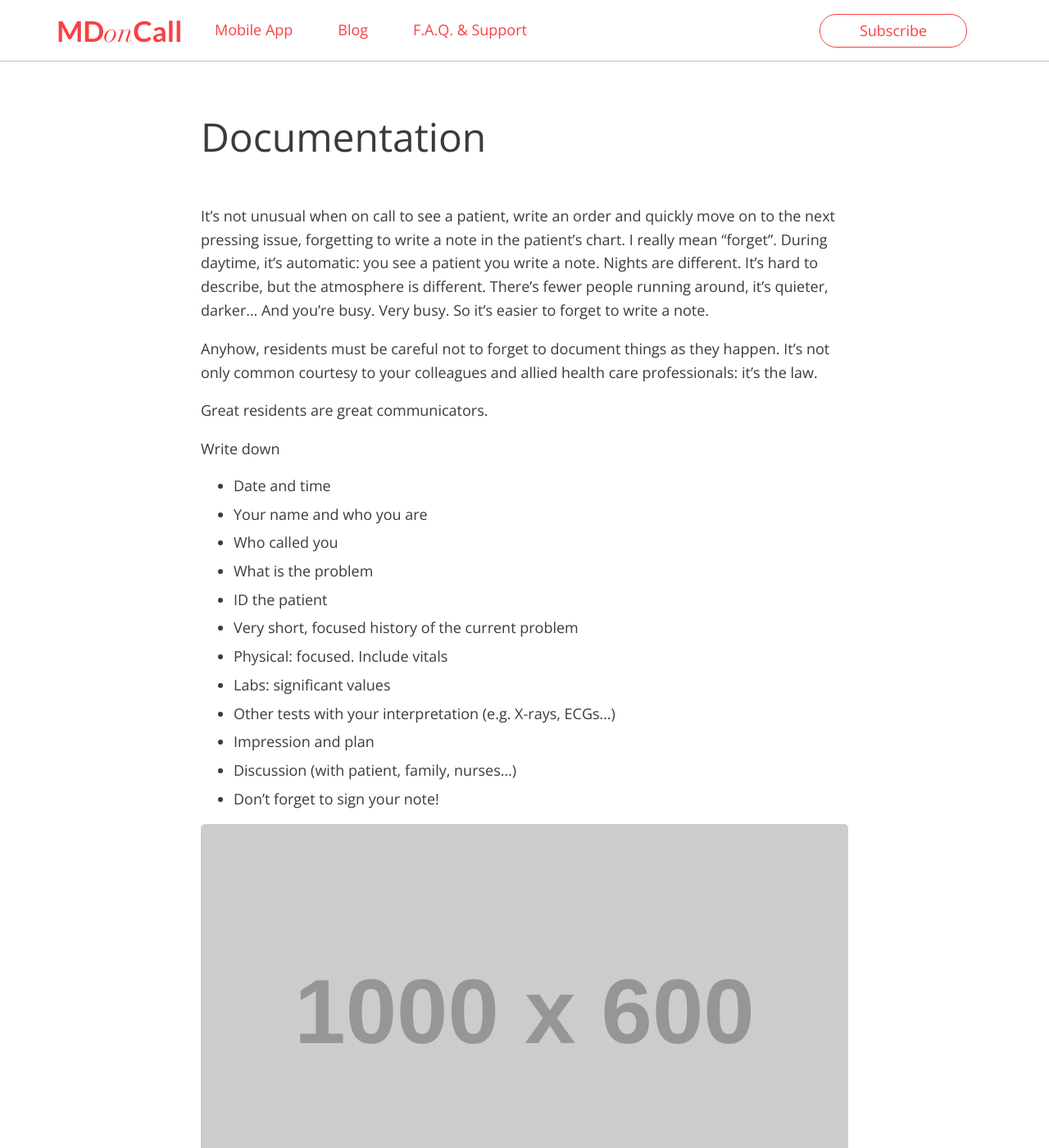
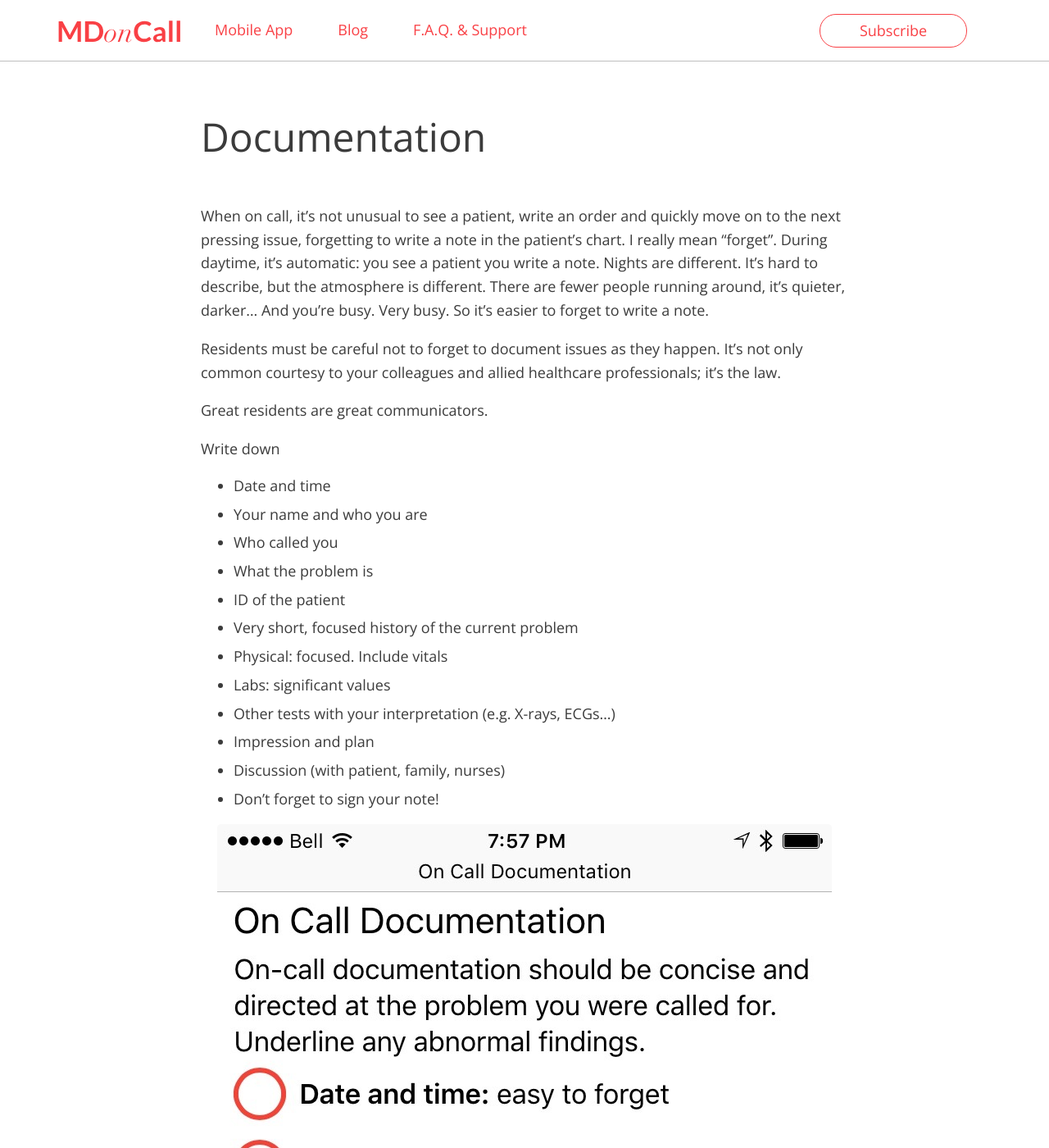
Before and after one commit to Messil/messil.github.io, a Jekyll site: the page built from _posts/2015-03-03-documentation.markdown, in a window 1280 px wide and 1400 px high. Shown: the whole window at 82% size. Built offline with Jekyll 4.4.1, drawn with Linux system fonts in a browser that asks for light colours; comment, search, counter and statistics services are not loaded; some of the changed text lies outside the part shown.

Commit message:
Edit blog post, add image.

```diff
--- a/_posts/2015-03-03-documentation.markdown
+++ b/_posts/2015-03-03-documentation.markdown
@@ -5,9 +5,9 @@ date:   2015-03-03 21:15:03
 favorite: 1
 ---
 
-It’s not unusual when on call to see a patient, write an order and quickly move on to the next pressing issue, forgetting to write a note in the patient’s chart.<!--more--> I really mean “forget”. During daytime, it’s automatic: you see a patient you write a note. Nights are different. It’s hard to describe, but the atmosphere is different. There’s fewer people running around, it’s quieter, darker… And you’re busy. Very busy. So it’s easier to forget to write a note.
+When on call, it’s not unusual to see a patient, write an order and quickly move on to the next pressing issue, forgetting to write a note in the patient’s chart.<!--more--> I really mean “forget”. During daytime, it’s automatic: you see a patient you write a note. Nights are different. It’s hard to describe, but the atmosphere is different. There are fewer people running around, it’s quieter, darker… And you’re busy. Very busy. So it’s easier to forget to write a note.
 
-Anyhow, residents must be careful not to forget to document things as they happen. It’s not only common courtesy to your colleagues and allied health care professionals: it’s the law.
+Residents must be careful not to forget to document issues as they happen. It’s not only common courtesy to your colleagues and allied healthcare professionals; it’s the law.
 
 Great residents are great communicators.
 
@@ -16,18 +16,18 @@ Write down
 - Date and time
 - Your name and who you are
 - Who called you
-- What is the problem
-- ID the patient
+- What the problem is
+- ID of the patient
 - Very short, focused history of the current problem
 - Physical: focused. Include vitals
 - Labs: significant values
 - Other tests with your interpretation (e.g. X-rays, ECGs…)
 - Impression and plan
-- Discussion (with patient, family, nurses…)
+- Discussion (with patient, family, nurses)
 - Don’t forget to sign your note!
 
-![On Call Documentation](http://placehold.it/1000x600 "On Call Documentation")
+![On Call Documentation](../images/blog/documentation.jpg)
 
-Obviously an on call note tends to be less detailed and shorter than a regular patient note. The goal is to convey the information on the acute issue while staying efficient allowing you to manage your time efficiently (i.e. go back to bed). After signing your note, take an habit of writing a few words on your patient list for handover. You think you will remember but you won’t.
+Obviously, an on call note tends to be less detailed and shorter than a regular patient note. The goal is to convey the information on the acute issue while staying efficient to allow you to manage your time efficiently (i.e. go back to bed). After signing your note, make a habit of writing a few words on your patient list for handover. You think you will remember, but you won’t.
 
-Take some time to discuss your plan with the patient’s nurse. It will make everything clearer and he/she’ll be able to clarify any outstanding issues at that time. A few seconds to spare you from being woken up from sleep is well worth it. More importantly, it’s just common courtesy.
+Take some time to discuss your plan with the patient’s nurse. It will make everything clearer and he/she will be able to clarify any outstanding issues at that time. A few seconds to spare you from being awakened from sleep is well worth it. More importantly, it’s just common courtesy.
```
Also changed, not shown: images/blog/documentation.jpg (added), 1 other file.
